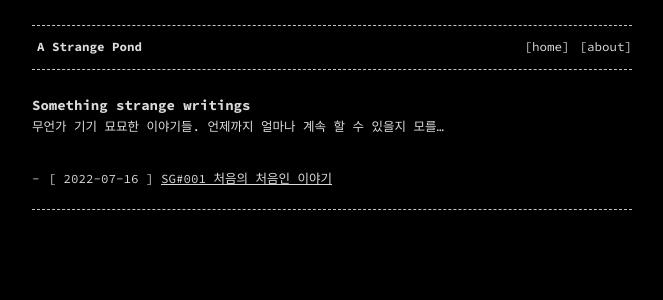
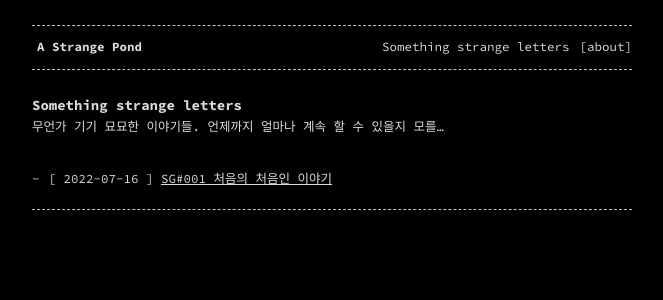
Before and after one commit to i0d/i0d.github.io, a Jekyll site: the page built from index.md, in a window 1280 px wide. Shown: the top 300 px of the page, without its empty margins (308-971 px from the left). Built offline with Jekyll 4.4.1, drawn with Linux system fonts in a browser that asks for light colours.

Commit message:
chore: clean repo

```diff
--- a/index.md
+++ b/index.md
@@ -1,9 +1,9 @@
 ---
-title: "[home]"
+title: "Something strange letters"
 layout: home
 permalink: /
 ---
 
-# Something strange writings
+# Something strange letters
 
 무언가 기기 묘묘한 이야기들. 언제까지 얼마나 계속 할 수 있을지 모를...
```
Also changed, not shown: README.md, screenrec-dark.gif (deleted), screenshot-dark.png (deleted), screenshot-hacker.png (deleted), screenshot-light.png (deleted).
